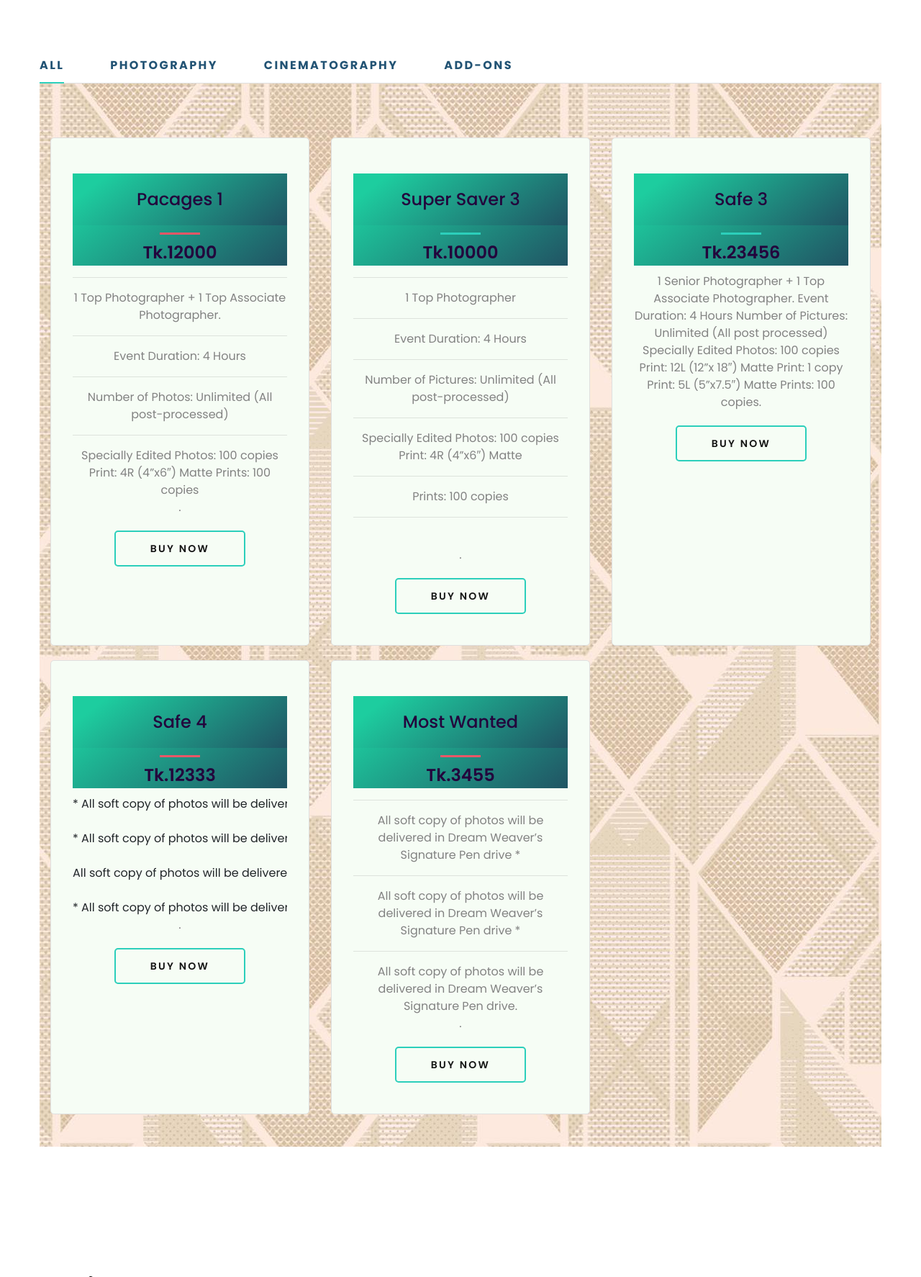
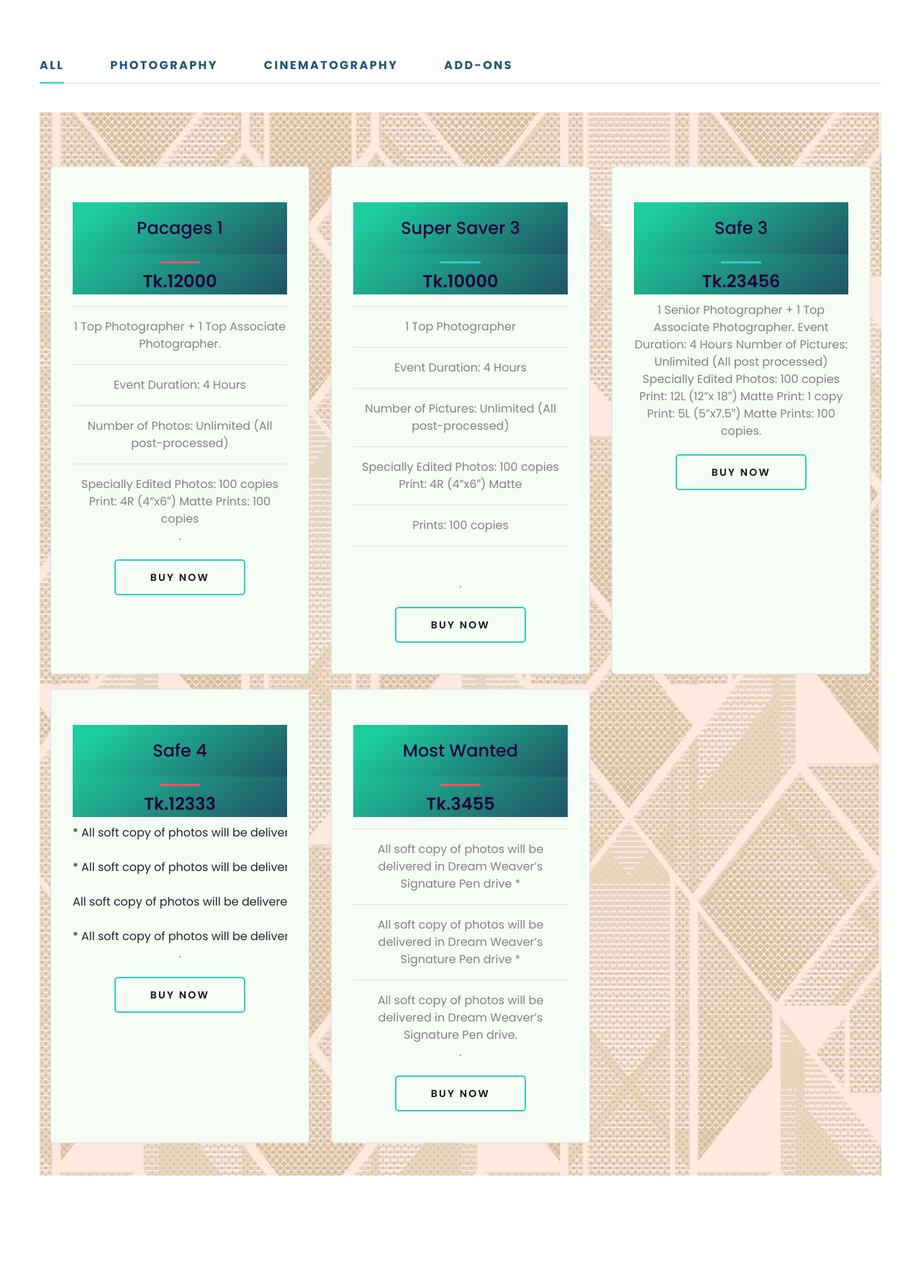
Before and after one commit to hosenmdaltaf/event_management, a Django app: page /event/ in a window 1280 px wide. Shown: the part 499-2273 px from the top of the page at 72% size. Run offline with Django 3.2, Linux system fonts and the light colour scheme; data comes from the database, SQL or seed files in the repository; some libraries are stand-ins or nearby versions.

Commit message:
package problem solved

```diff
--- a/templates/eventsapp/packages.html
+++ b/templates/eventsapp/packages.html
@@ -6,6 +6,9 @@
 <style>
     .btn:hover {
         color: #fff !important;
+    }
+    .s-event-block {
+        margin-top: 40px !important;
     }
 </style>
 <!--=================== PAGE-TITLE ===================-->
```
